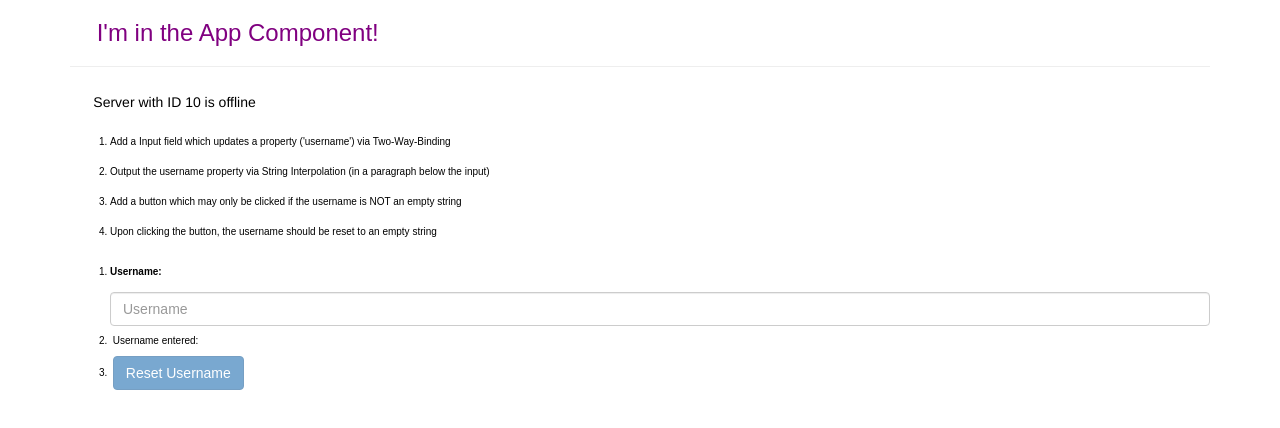
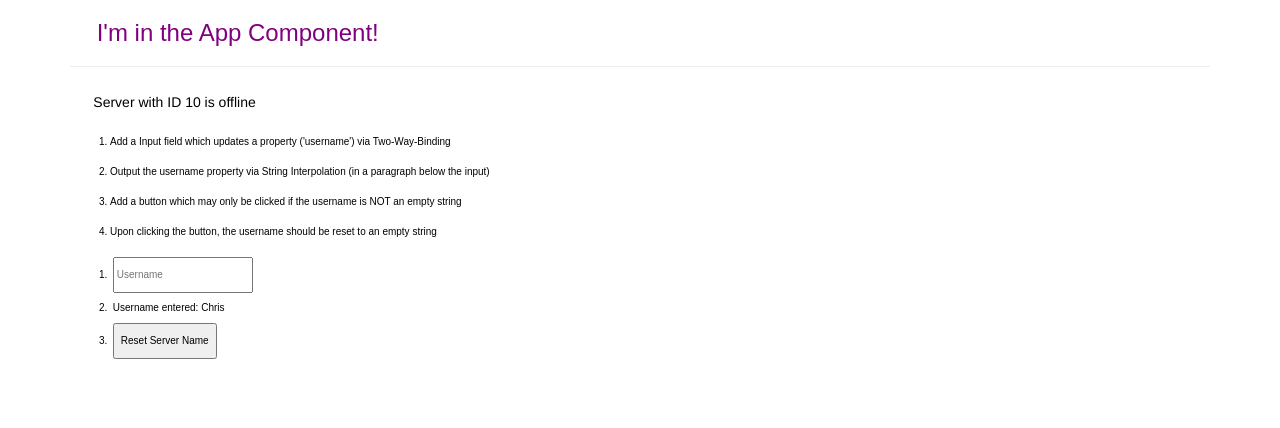
Before and after one commit to chrisdarden/Udemy-Angular2-Course, an Angular app: page / in a window 1280 px wide. Shown: the top 428 px of the page. Built offline with nearby package versions, Linux system fonts and the light colour scheme.

Commit message:
working on assignment 3

```diff
--- a/src/app/app.component.html
+++ b/src/app/app.component.html
@@ -21,12 +21,10 @@
         <li>Upon clicking the button, the username should be reset to an empty string</li>
       </ol>
       <ol>
-        <li><label>Username:</label>&nbsp;<input type="text" class="form-control" [(ngModel)]="userName"
-            (input)="onUpdateUserName($event)" placeholder="Username" (click)="($event)">
-        </li>
-        <li>&nbsp;Username entered: {{ userName }}</li>
-        <li>&nbsp;<button type="button" class="btn btn-primary" [disabled]="!userName"
-            (click)="resetUserNameButtonClick($event)">Reset Username</button>
+        <li>&nbsp;<input type="text" id="username" placeholder="Username"></li>
+        <li>&nbsp;Username entered: {{ username }}</li>
+        <li>&nbsp;<button type="button" id="resetServerName" name="resetServerName">Reset Server
+            Name</button>
         </li>
       </ol>
     </div>
--- a/src/app/app.component.ts
+++ b/src/app/app.component.ts
@@ -5,30 +5,8 @@ import { Component } from '@angular/core';
   templateUrl: './app.component.html',
   styleUrls: ['./app.component.css']
 })
+export class AppComponent {
+  username: string = "Chris";
 
-export class AppComponent {
-  allowNewServer: boolean = false;
-  userName: string = "";
-
-  getUsername(): string {
-    return this.userName;
-  }
-
-  constructor () {
-
+  getUsername(): string { return this.username; }
 }
-
-onUpdateUserName(event: any) {
-  this.userName = (<HTMLInputElement>event.target).innerHTML = "";
-  this.userName = (<HTMLInputElement>event.target).value;
-}
-
-resetUserNameButtonClick(event: any) {
-  console.log("clicked");
-  console.log(event)
-  // this.userName = (<HTMLInputElement>event.target).innerHTML = "";
-  this.userName = "";
-
-}
-
-}
--- a/src/app/server/server.component.ts
+++ b/src/app/server/server.component.ts
@@ -9,7 +9,6 @@ import { Component } from "@angular/core";
 export class ServerComponent {
     serverId: number = 10;
     serverStatus: string = "offline";
-    allowNewServer: boolean = false;
 
     getServerStatus(): string {
         return this.serverStatus;
--- a/tsconfig.json
+++ b/tsconfig.json
@@ -1,7 +1,6 @@
 {
   "compileOnSave": false,
   "compilerOptions": {
-    "forceConsistentCasingInFileNames": true,
     "baseUrl": "./",
     "outDir": "./dist/out-tsc",
     "sourceMap": true,
@@ -10,7 +9,6 @@
     "emitDecoratorMetadata": true,
     "experimentalDecorators": true,
     "target": "es5",
-    "strict": true,
     "typeRoots": [
       "node_modules/@types"
     ],
```
Also changed, not shown: 1 other file (tests, documents, lock files or other folders).
